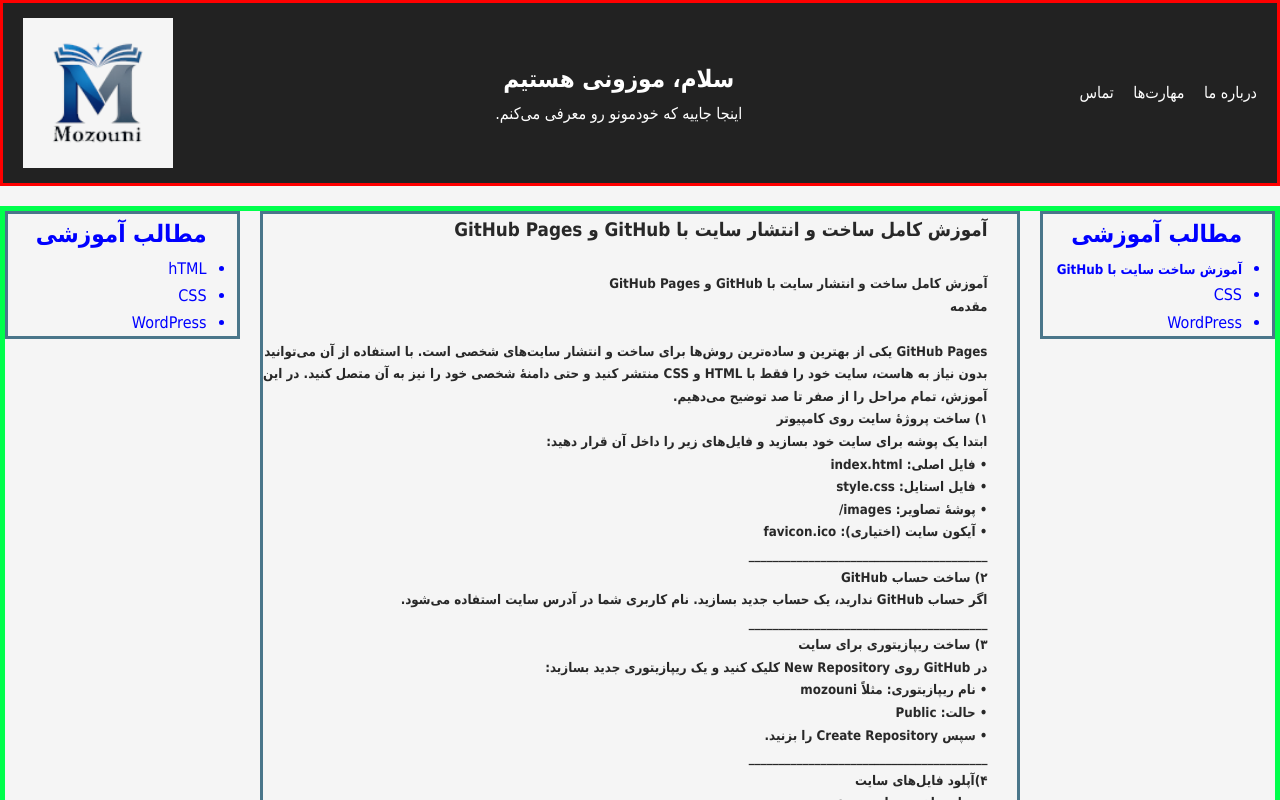
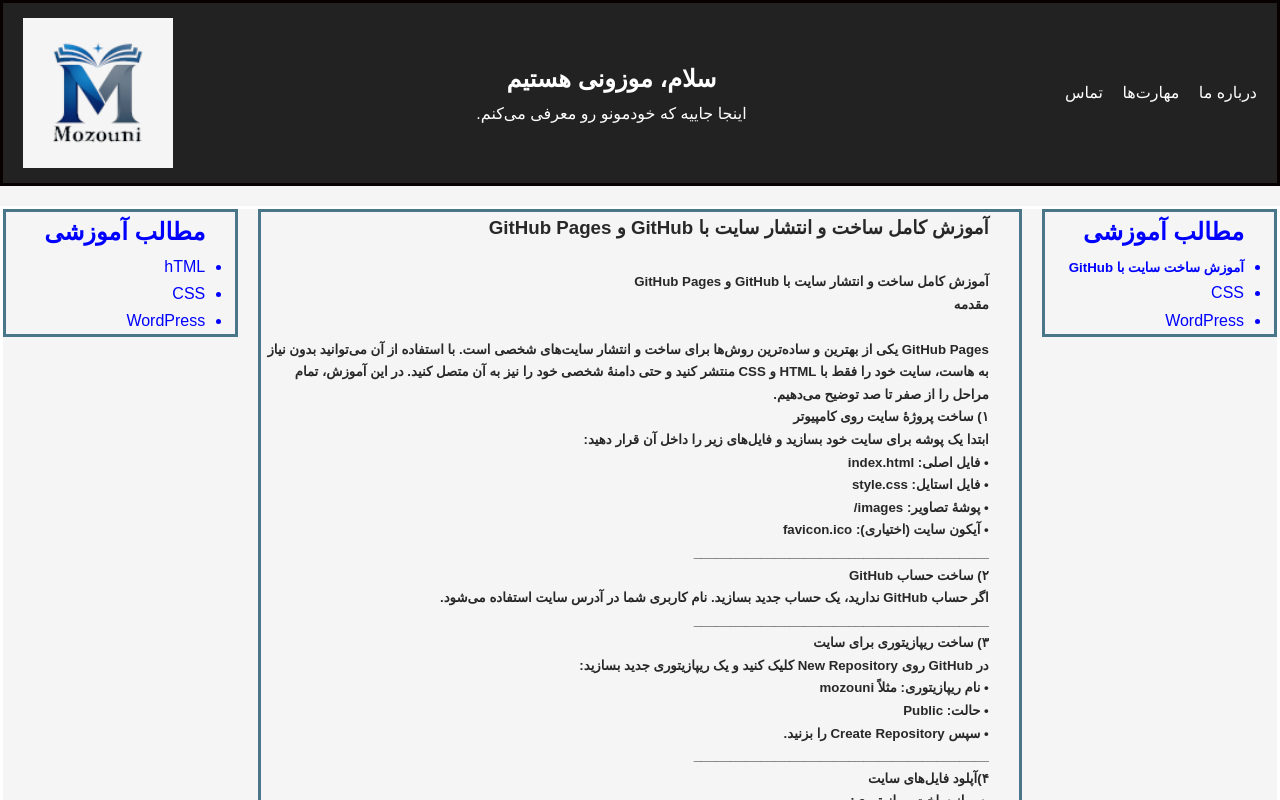
Before and after one commit to mahmood7m-hub/mozouni, a plain HTML site: page index.html in a window 1280 px wide. Shown: the top 800 px of the page. Drawn offline with Linux system fonts and the light colour scheme; a small style sheet from the web is missing.

Commit message:
Refactor CSS styles for layout and design improvements
Updated styles for header, footer, and main content sections. Adjusted colors and added font-family for better appearance.

```diff
--- a/style.css
+++ b/style.css
@@ -10,6 +10,7 @@
     color: #222;
     line-height: 1.7;
     direction: rtl;
+    font-family: "Vazirmatn", sans-serif;
 }
 
 /* هدر درست و استاندارد */
@@ -20,7 +21,7 @@
     background: #222;
     color: #fff;
     padding: 15px 20px;
-    border: 3px solid red;
+    border: 3px solid rgb(8, 1, 1);
 }
 
 /* لوگو */
@@ -57,7 +58,7 @@
 /* این قسمت مربوط به منو اصلی می باشد -----------------------------------------*/
 
 .menoo {
-    border: 5px solid rgb(0, 255, 76);
+    border: 3px solid rgb(255, 255, 255);
     display: flex;
     justify-content: space-between;
     align-items: flex-start;
@@ -99,9 +100,10 @@
     text-align: center;
     padding: 15px;
     font-size: 13px;
-    color: #666;
+    color: #f1efef;
    border: 3px solid rgb(55, 0, 255);
    margin-top: 20px;
+   background: #222
 
 
 }
```
